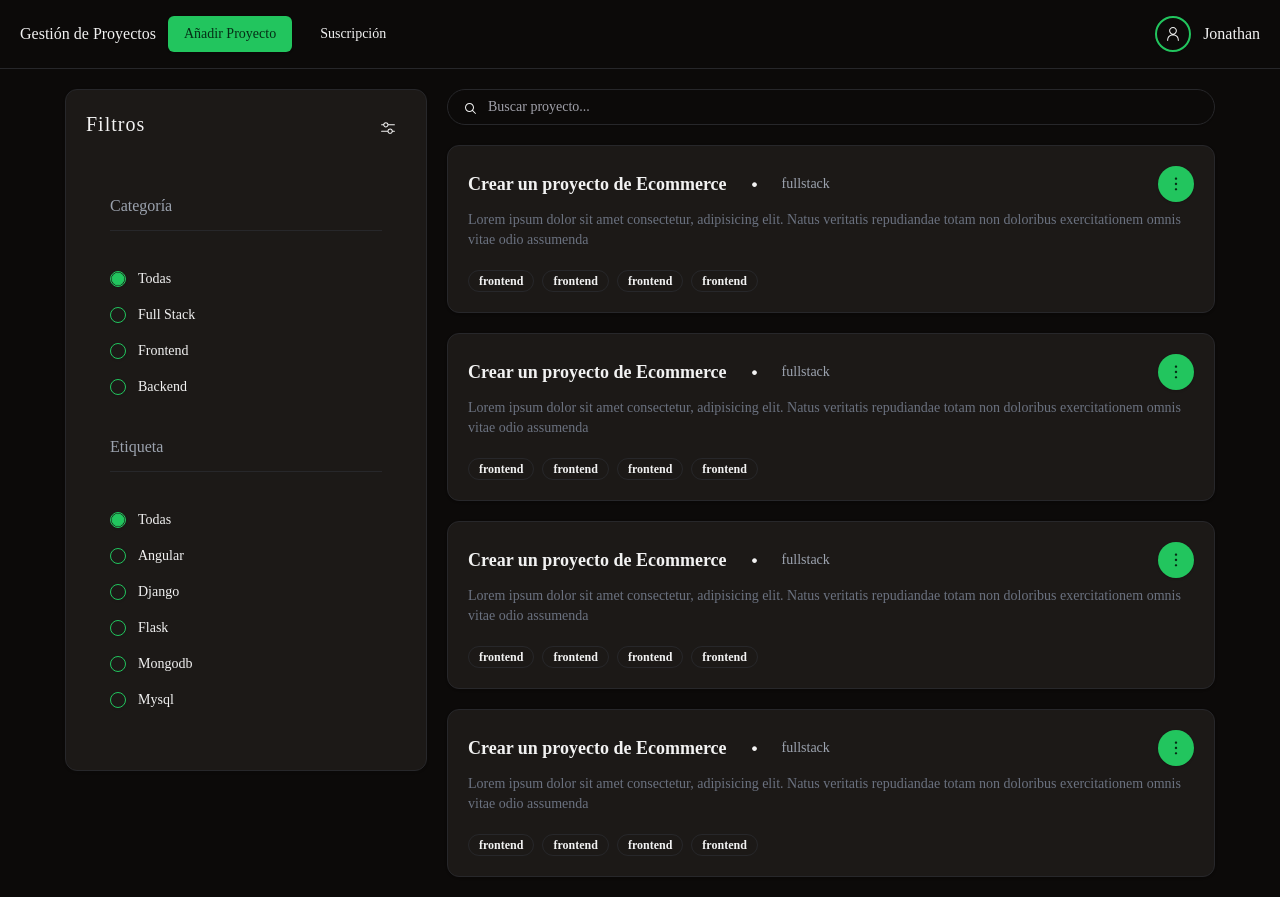
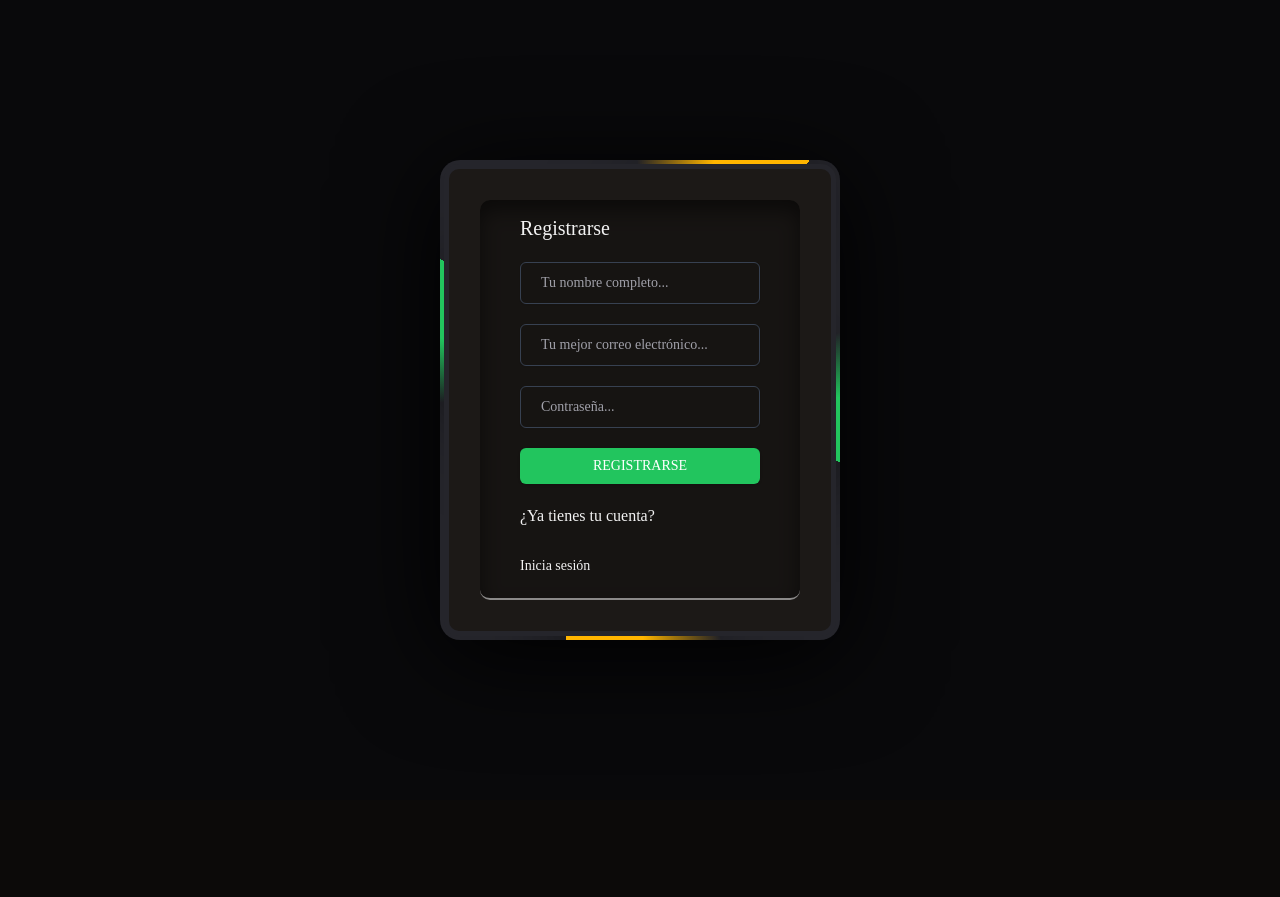
Before and after one commit to JohnnyBC2022/project-managment-system-frontend, a React (Vite) app: page / in a window 1280 px wide. After the commit the page ends 800 px from the top, so only its background shows below. Built offline with nearby package versions, Linux system fonts and the light colour scheme.

Commit message:
feat: signup component modified

```diff
--- a/src/App.jsx
+++ b/src/App.jsx
@@ -10,7 +10,7 @@ function App() {
   return (
     <>
 
-    {true?<div>
+    {false?<div>
       <Navbar />
       <Routes>
         <Route path="/" element={<Home />} />
--- a/src/Redux/Project/Reducer.js
+++ b/src/Redux/Project/Reducer.js
@@ -1,4 +1,4 @@
-import { error } from "console";
+
 import { ACCEPT_INVITATION_REQUEST, CREATE_PROJECT_REQUEST, CREATE_PROJECT_SUCCESS, DELETE_PROJECT_REQUEST, DELETE_PROJECT_SUCCESS, FETCH_PROJECTS_BY_ID_REQUEST, FETCH_PROJECTS_BY_ID_SUCCESS, FETCH_PROJECTS_REQUEST, FETCH_PROJECTS_SUCCESS, INVITE_TO_PROJECT_REQUEST, SEARCH_PROJECTS_SUCCESS } from "./ActionTypes";
 
 
--- a/src/Redux/Subscription/Reducer.js
+++ b/src/Redux/Subscription/Reducer.js
@@ -1,4 +1,3 @@
-import { error } from "console";
 import * as actionTypes from "./ActionTypes";
 
 const initialState = {
--- a/src/pages/Auth/Signup.jsx
+++ b/src/pages/Auth/Signup.jsx
@@ -7,9 +7,12 @@ import {
   FormMessage,
 } from "@/components/ui/form";
 import { Input } from "@/components/ui/input";
+import { register } from "@/Redux/Auth/Action";
 import { useForm } from "react-hook-form";
+import { useDispatch } from "react-redux";
 
 const Signup = () => {
+  const dispatch=useDispatch();
   const form = useForm({
     //resolver:zod
     defaultValues: {
@@ -20,6 +23,7 @@ const Signup = () => {
   });
 
   const onSubmit = (data) => {
+    dispatch(register(data))
     console.log("registrarse:", data);
   };
   return (
```
Also changed, not shown: 1 other file (tests, documents, lock files or other folders).
